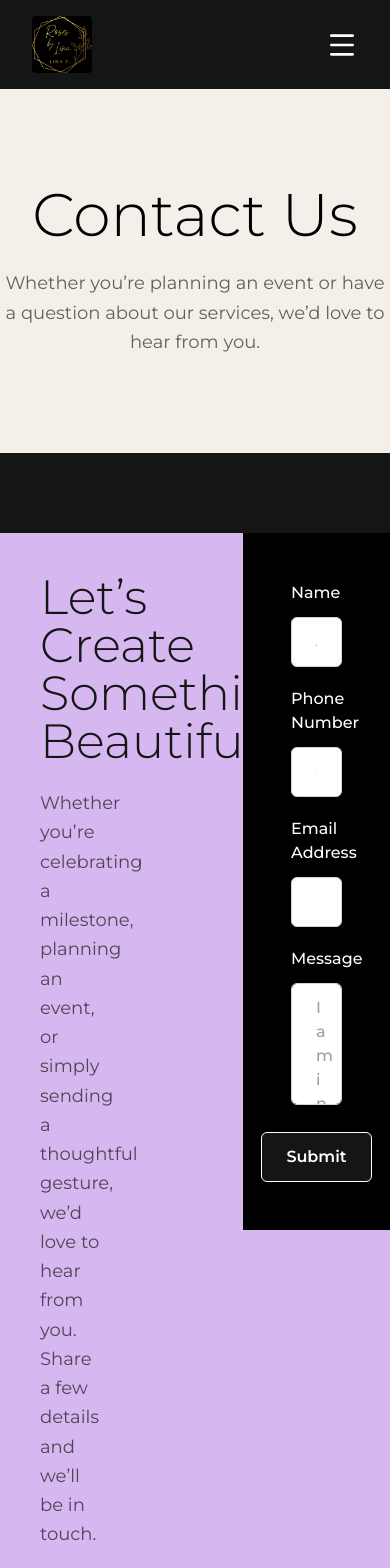
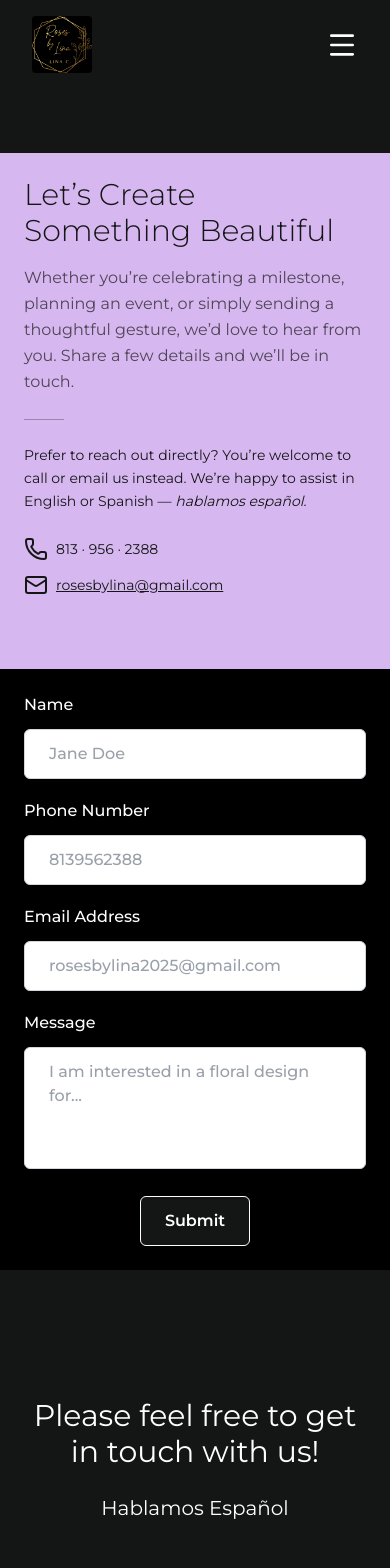
Before and after one commit to amarrero10/roses-by-lina, a Next.js app: page /contact-us in a window 390 px wide. Shown: the top 1568 px of the page. Built offline with nearby package versions, Linux system fonts and the light colour scheme.

Commit message:
Finished making website mobile firendly

```diff
--- a/app/contact-us/page.tsx
+++ b/app/contact-us/page.tsx
@@ -4,47 +4,49 @@ import { Mail, Phone } from "lucide-react";
 const Contact = () => {
   return (
     <>
-      {/* Intro */}
-      <section className="bg-[#f4efe9] py-24">
-        <div className="max-w-3xl mx-auto text-center">
-          <h1 className="text-6xl font-light mb-6">Contact Us</h1>
-          <p className="text-lg text-black/60 leading-relaxed">
-            Whether you’re planning an event or have a question about our services, we’d love to
-            hear from you.
-          </p>
-        </div>
-      </section>
+      <section className="bg-accent-black py-16 md:py-20">
+        <div
+          className="
+      max-w-4xl sm:max-w-7xl mx-auto
+      grid grid-cols-1 md:grid-cols-2
+      gap-12 md:gap-24
+      items-start
+      bg-accent-text-purple
+    "
+        >
+          {/* Text */}
+          <div className="text-accent-black p-6 md:p-10">
+            <h2 className="text-3xl md:text-5xl font-light mb-4 md:mb-6">
+              Let’s Create Something Beautiful
+            </h2>
 
-      {/* Form Section */}
-      <section className="bg-accent-black py-20">
-        <div className="max-w-4xl mx-auto grid grid-cols-2 gap-24 items-start bg-accent-text-purple ">
-          {/* Text */}
-          <div className="text-accent-black p-10">
-            <h2 className="text-5xl font-light mb-6">Let’s Create Something Beautiful</h2>
-
-            <p className="text-lg text-accent-black/70 leading-relaxed mb-6">
+            <p className="text-base md:text-lg text-accent-black/70 leading-relaxed mb-6">
               Whether you’re celebrating a milestone, planning an event, or simply sending a
               thoughtful gesture, we’d love to hear from you. Share a few details and we’ll be in
               touch.
             </p>
+
             <div className="w-10 h-px bg-accent-black/30 my-6" />
+
             {/* Secondary contact blurb */}
             <p className="text-sm text-accent-black leading-relaxed">
               Prefer to reach out directly? You’re welcome to call or email us instead. We’re happy
               to assist in English or Spanish — <span className="italic">hablamos español</span>.
             </p>
-            <div className="mt-6 space-y-2 text-sm ">
-              <div className="flex items-center ">
-                <Phone className="inline-block mr-2 text-accent-black " />
-                <a href="tel:18139562388" className="block hover:text-white transition">
+
+            <div className="mt-6 space-y-3 text-sm">
+              <div className="flex items-center">
+                <Phone className="mr-2 text-accent-black" />
+                <a href="tel:18139562388" className="hover:text-white transition">
                   813&nbsp;·&nbsp;956&nbsp;·&nbsp;2388
                 </a>
               </div>
-              <div className="flex items-center ">
-                <Mail className="inline-block mr-2 text-accent-black" />
+
+              <div className="flex items-center">
+                <Mail className="mr-2 text-accent-black" />
                 <a
                   href="mailto:rosesbylina@gmail.com"
-                  className="block hover:text-white underline transition"
+                  className="hover:text-white underline transition"
                 >
                   rosesbylina@gmail.com
                 </a>
@@ -53,7 +55,7 @@ const Contact = () => {
           </div>
 
           {/* Form */}
-          <ContactForm className="bg-black p-12" />
+          <ContactForm className="bg-black p-6 md:p-12" />
         </div>
       </section>
     </>
--- a/app/faq/page.tsx
+++ b/app/faq/page.tsx
@@ -46,7 +46,7 @@ function Faq() {
         <div className="absolute inset-0 bg-black/30" />
 
         {/* Content */}
-        <div className="relative z-10 max-w-3xl mx-auto bg-[#fefefe] p-20 rounded-lg">
+        <div className="relative z-10 sm:max-w-3xl mx-auto bg-[#fefefe] sm:p-20 p-10 rounded-lg">
           <h2 className="text-6xl font-light text-center mb-16">
             Frequently
             <br />
@@ -61,7 +61,7 @@ function Faq() {
         </div>
       </section>
       <section className=" py-20">
-        <h2 className="text-6xl font-light text-center mb-16">
+        <h2 className="sm:text-6xl px-3 sm:px-0 text-4xl font-light text-center mb-16">
           Not finding the answers you’re looking for? Get in touch!
         </h2>
         <div className="max-w-5xl mx-auto flex justify-center text-center">
```
